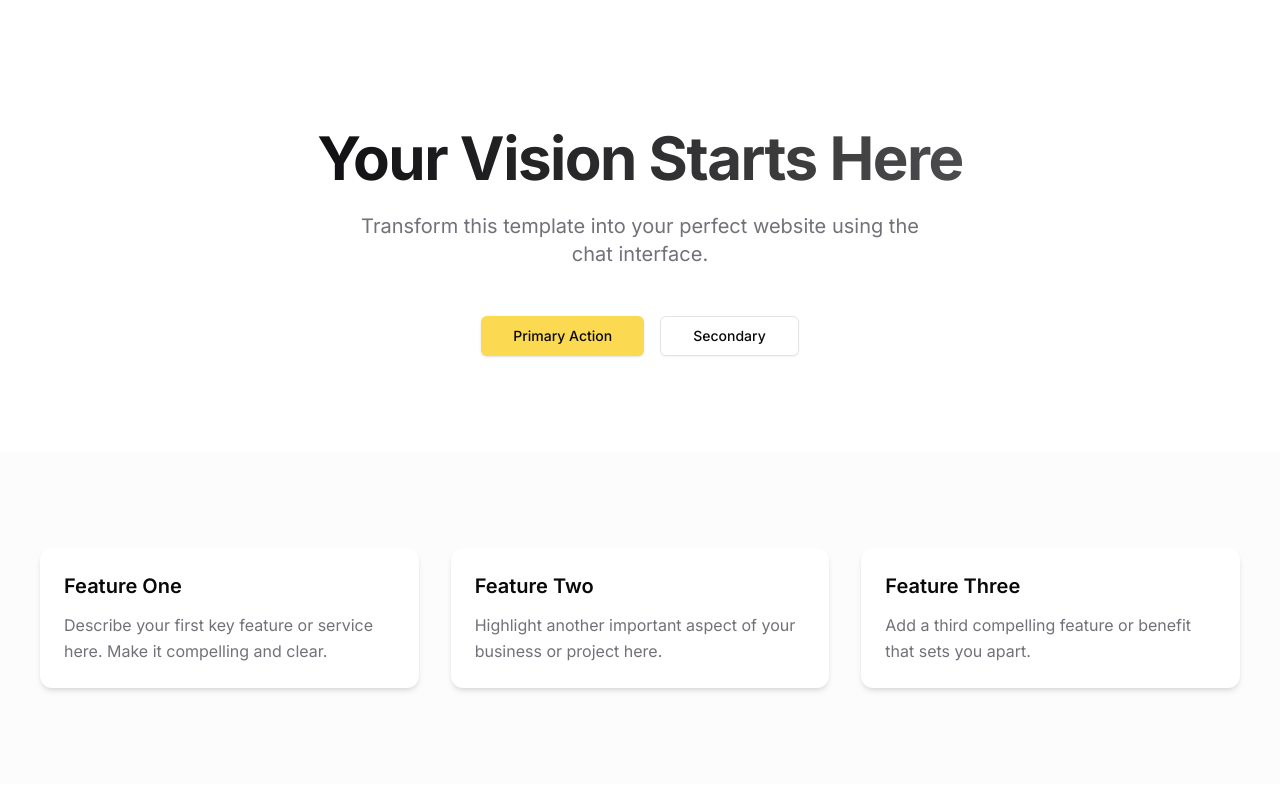
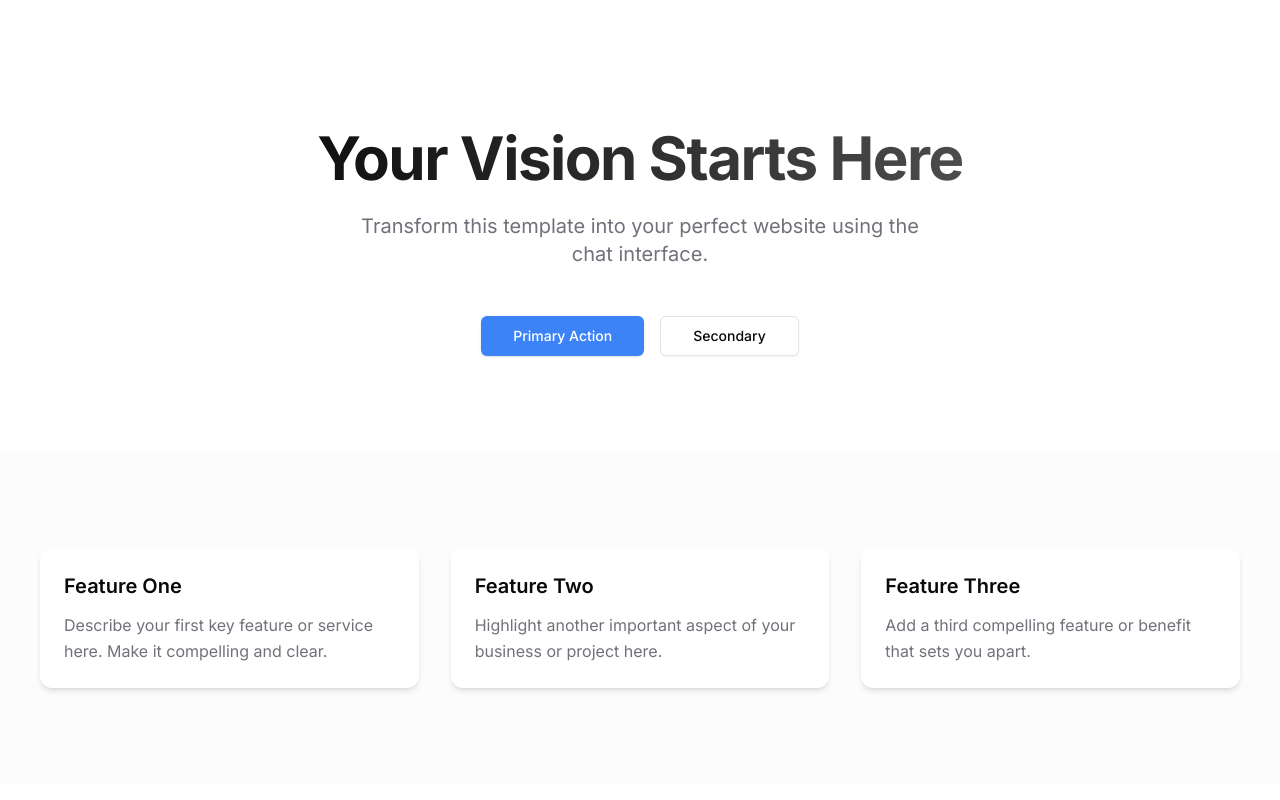
Before and after one commit to magnolia-AI/magnolia-app2-test-12xxi, a Next.js app: page / in a window 1280 px wide. Shown: the top 800 px of the page. Built offline with nearby package versions, Linux system fonts and the light colour scheme.

Commit message:
Update 1 files

```diff
--- a/app/globals.css
+++ b/app/globals.css
@@ -9,8 +9,8 @@
     --card-foreground: 240 10% 3.9%;
     --popover: 0 0% 100%;
     --popover-foreground: 240 10% 3.9%;
-    --primary: 48 95% 65%;
-    --primary-foreground: 240 10% 3.9%;
+    --primary: 217 91.2% 59.8%;
+    --primary-foreground: 0 0% 100%;
     --secondary: 240 4.8% 95.9%;
     --secondary-foreground: 240 5.9% 10%;
     --muted: 240 4.8% 95.9%;
@@ -21,7 +21,7 @@
     --destructive-foreground: 0 0% 98%;
     --border: 240 5.9% 90%;
     --input: 240 5.9% 90%;
-    --ring: 48 95% 65%;
+    --ring: 217 91.2% 59.8%;
     --radius: 0.5rem;
     --sidebar-background: 0 0% 98%;
     --sidebar-foreground: 240 5.3% 26.1%;
@@ -39,8 +39,8 @@
     --card-foreground: 0 0% 95%;
     --popover: 0 0% 9%;
     --popover-foreground: 0 0% 95%;
-    --primary: 48 95% 70%;
-    --primary-foreground: 240 10% 3.9%;
+    --primary: 217 91.2% 59.8%;
+    --primary-foreground: 0 0% 100%;
     --secondary: 240 3.7% 15.9%;
     --secondary-foreground: 0 0% 98%;
     --muted: 0 0% 15%;
@@ -51,7 +51,7 @@
     --destructive-foreground: 0 85.7% 97.3%;
     --border: 240 3.7% 15.9%;
     --input: 240 3.7% 15.9%;
-    --ring: 48 95% 70%;
+    --ring: 217 91.2% 59.8%;
     --sidebar-background: 240 5.9% 10%;
     --sidebar-foreground: 240 4.8% 95.9%;
     --sidebar-primary: 224.3 76.3% 48%;
```
